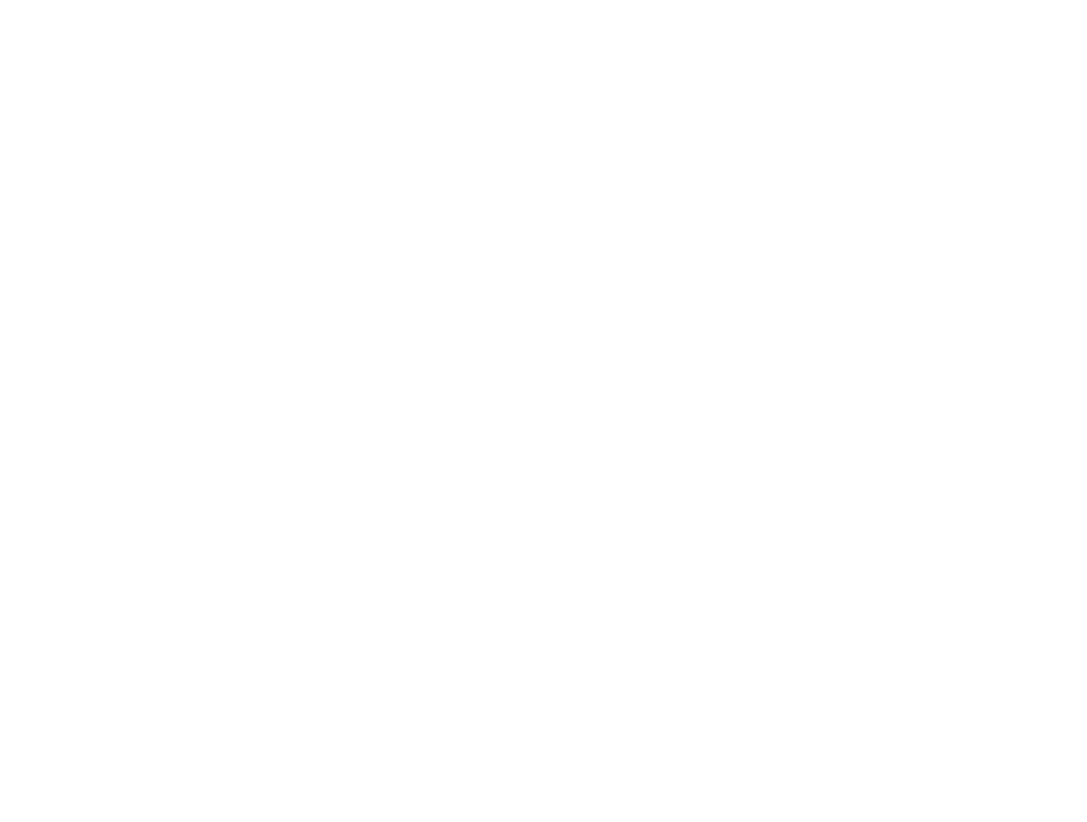
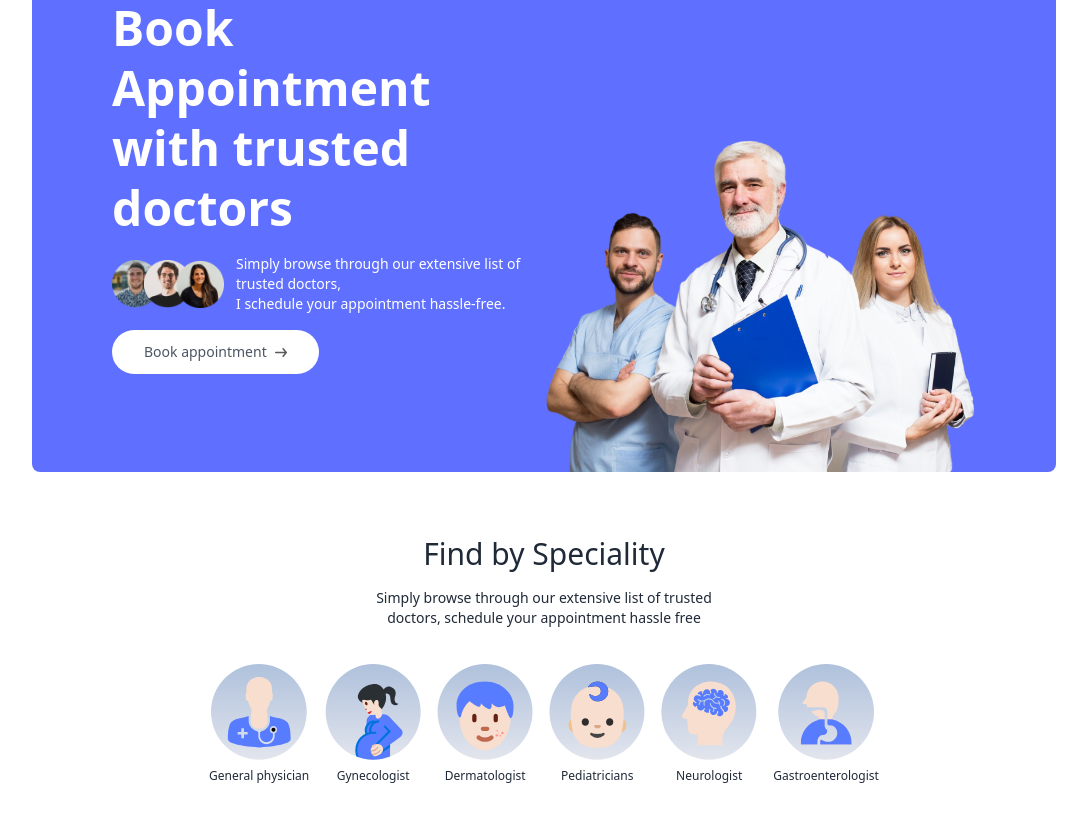
Before and after one commit to imran-assad/doctors_appointment, a React (Vite) app in the folder frontend/: page / in a window 1280 px wide. Shown: the part 220-1042 px from the top of the page, without its empty margins (96-1183 px from the left). Before the commit the page ends 800 px from the top, so only its background shows below. Built offline with nearby package versions, Linux system fonts and the light colour scheme.

Commit message:
Speciality Menu added

```diff
--- /dev/null
+++ b/frontend/src/components/Header.jsx
@@ -0,0 +1,42 @@
+import React from "react";
+import { assets } from "../assets/assets/assets_frontend/assets";
+
+const Header = () => {
+  return (
+    <>
+      <div className="flex flex-col md:flex-row flex-wrap bg-primary rounded-lg px-6 md:px-10 lg:px-20">
+        {/* -------- Left Side ------- */}
+        <div className="md:w-1/2 flex flex-col items-start justify-center gap-4 py-10 m-auto md:py-[10vw] md:mb-[-30px]">
+          <p className="text-3xl md:text-4xl lg:text-5xl text-white font-semibold leading-tight md:leading-tight lg:leading-tight">
+            Book Appointment <br /> with trusted doctors
+          </p>
+          <div className="flex flex-col md:flex-row items-center gap-3 text-white text-sm font-light ">
+            <img className="w-28" src={assets.group_profiles} alt="" />
+            <p>
+              Simply browse through our extensive list of trusted doctors,{" "}
+              <br /> I schedule your appointment hassle-free.
+            </p>
+          </div>
+          <a
+            // The "speciality" section serves as the target for in-page navigation.
+            // When the user clicks the "Book appointment" link, the page will scroll where id=speciality
+            href="#speciality"
+            className="flex items-center gap-2 bg-white px-8 py-3 rounded-full text-gray-600 text-sm m-auto md:m-0 hover:scale-105 transition-all duration-500"
+          >
+            Book appointment <img className="w-3" src={assets.arrow_icon} />
+          </a>
+        </div>
+        {/* --------- Right Side ------ */}
+        <div className="md:w-1/2 relative">
+          <img
+            className="w-full md:absolute bottom-0 h-auto rounded-lg"
+            src={assets.header_img}
+            alt=""
+          />
+        </div>
+      </div>
+    </>
+  );
+};
+
+export default Header;
--- /dev/null
+++ b/frontend/src/components/SpecialityMenu.jsx
@@ -0,0 +1,35 @@
+import React from "react";
+import { specialityData } from "../assets/assets/assets_frontend/assets";
+import { Link } from "react-router-dom";
+
+const SpecialityMenu = () => {
+  return (
+    <>
+      <div
+        className="flex flex-col items-center gap-4 py-16 text-gray-800"
+        id="speciality" //the destination
+      >
+        <h1 className="text-3xl">Find by Speciality</h1>
+        <p className="sm:w-1/3 text-center text-sm">
+          Simply browse through our extensive list of trusted doctors, schedule
+          your appointment hassle free
+        </p>
+        <div className="flex sm:justify-center gap-4 pt-5 w-full overflow-scroll">
+          {specialityData.map((item, index) => (
+            <Link
+              onClick={() => scrollTo(0, 0)}
+              className="flex flex-col items-center text-xs cursor-pointer flex-shrink-0 hover:translate-y-[-10px] transition-all duration-500ms"
+              key={index}
+              to={`/doctors/${item.speciality}`}
+            >
+              <img className="w-16 sm:w-24 mb-2" src={item.image} />
+              <p>{item.speciality}</p>
+            </Link>
+          ))}
+        </div>
+      </div>
+    </>
+  );
+};
+
+export default SpecialityMenu;
--- a/frontend/src/index.css
+++ b/frontend/src/index.css
@@ -5,3 +5,7 @@
 .active hr {
   @apply block;
 }
+
+::-webkit-scrollbar {
+  display: none;
+}
--- a/frontend/src/pages/Home.jsx
+++ b/frontend/src/pages/Home.jsx
@@ -1,7 +1,16 @@
 import React from "react";
+import Header from "../components/Header";
+import SpecialityMenu from "../components/SpecialityMenu";
 
 const Home = () => {
-  return <div></div>;
+  return (
+    <>
+      <div>
+        <Header />
+        <SpecialityMenu />
+      </div>
+    </>
+  );
 };
 
 export default Home;
```
